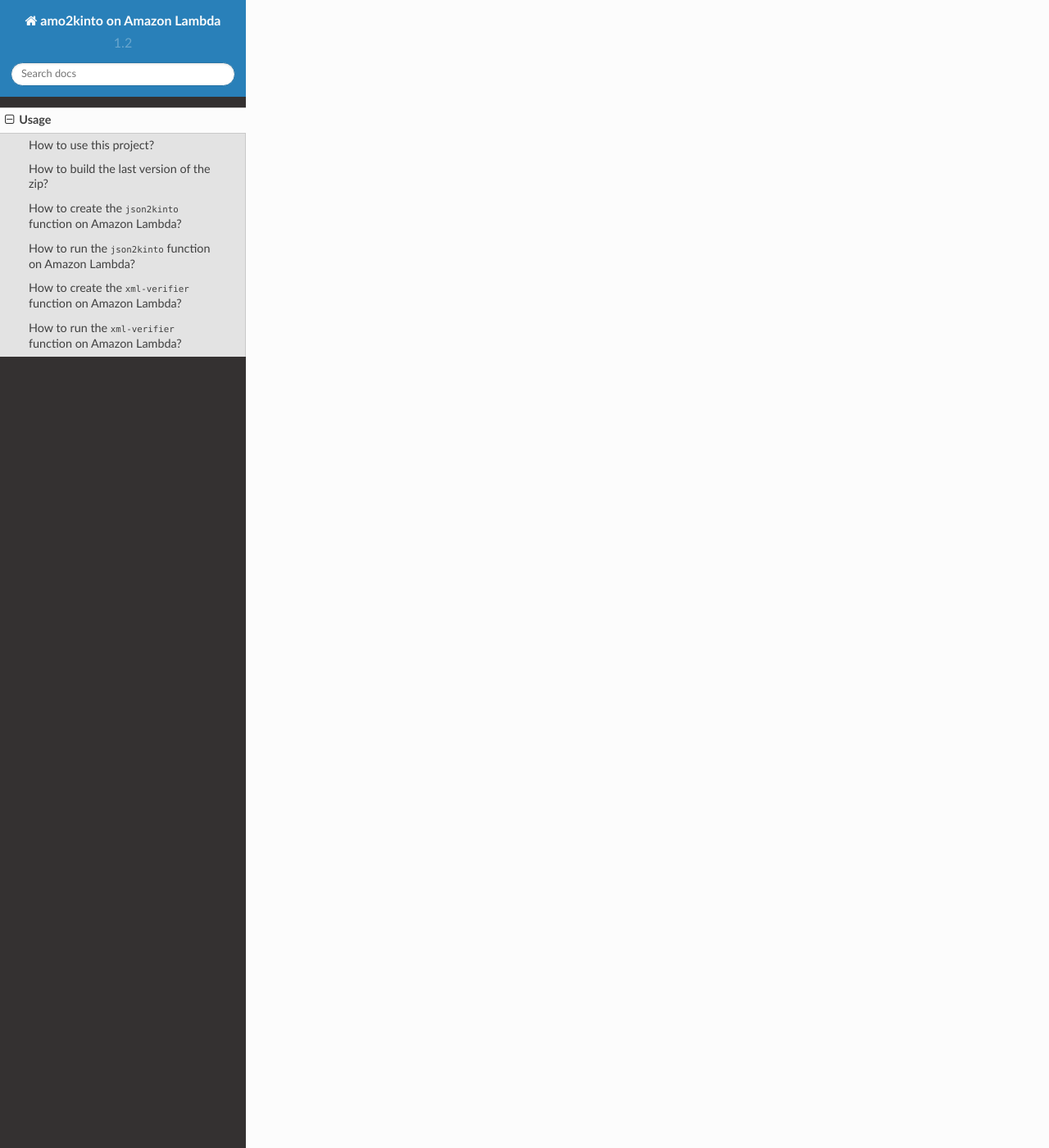
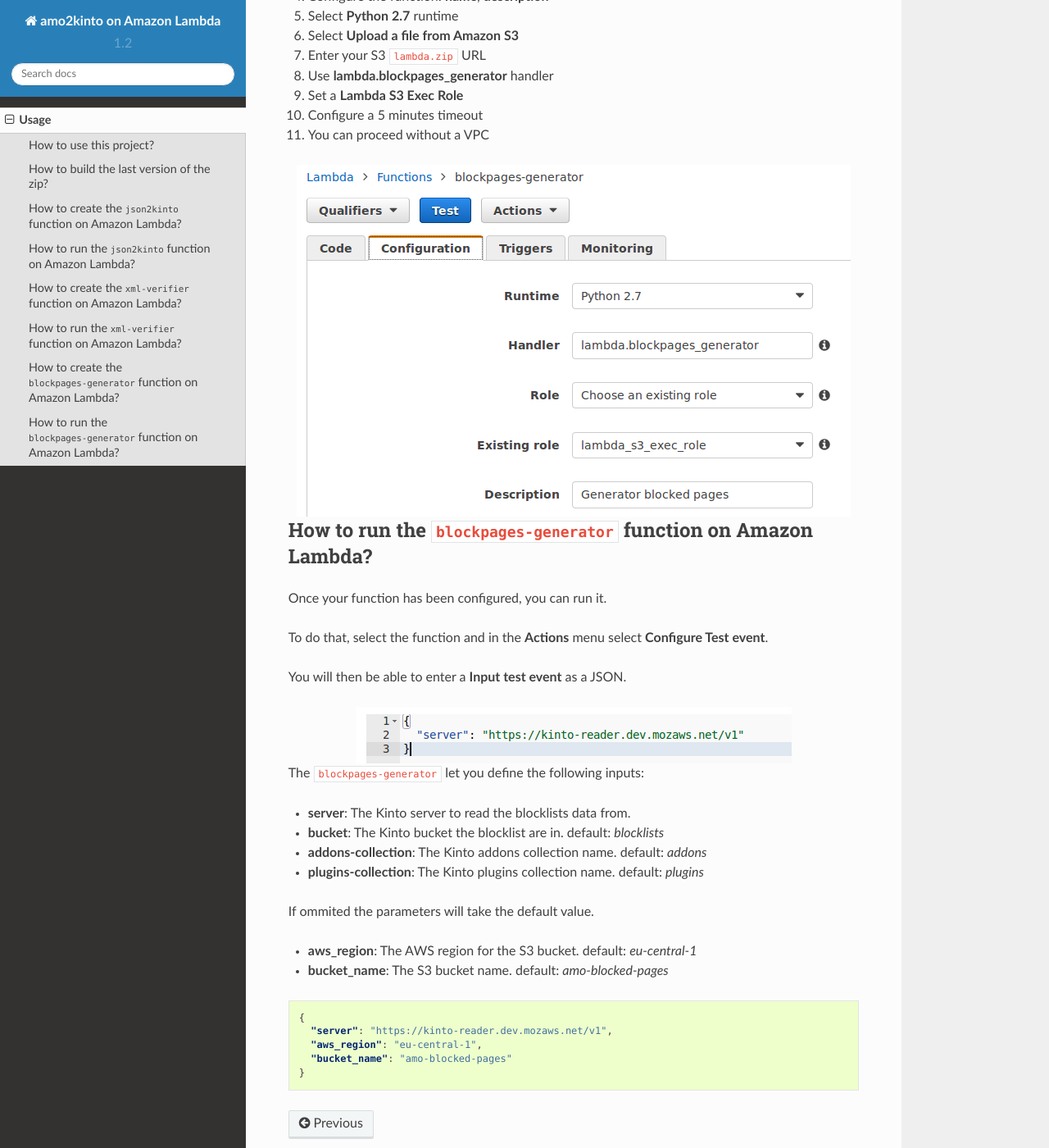
Before and after one commit to mozilla-services/remote-settings-lambdas, a Sphinx documentation site: the page built from docs/source/usage.rst, in a window 1280 px wide and 1400 px high, scrolled down 5269 px. Shown: the whole window at 82% size. Built offline with Sphinx 7.4.7 and the Read the Docs theme 2.0.0, drawn with Linux system fonts in a browser that asks for light colours; some of the changed text lies outside the part shown.

Commit message:
Add blockpages lambda configuration.

```diff
--- a/docs/source/usage.rst
+++ b/docs/source/usage.rst
@@ -172,3 +172,55 @@
       "local": "https://kinto.stage.mozaws.net/v1/blocklist/3/{ec8030f7-c20a-464f-9b0e-13a3a9e97384}/46.0/",
       "remote": "https://blocklist.addons.mozilla.org/blocklist/3/{ec8030f7-c20a-464f-9b0e-13a3a9e97384}/46.0/"
     }
+
+How to create the ``blockpages-generator`` function on Amazon Lambda?
+---------------------------------------------------------------------
+
+1. `Log into the Amazon Web Service console. <https://console.aws.amazon.com/lambda/home>`_
+2. Click the **Create a Lambda Function** button
+3. Skip the blueprint
+4. Configure the function: **name**, **description**
+5. Select **Python 2.7** runtime
+6. Select **Upload a file from Amazon S3**
+7. Enter your S3 ``lambda.zip`` URL
+8. Use **lambda.blockpages_generator** handler
+9. Set a **Lambda S3 Exec Role**
+10. Configure a 5 minutes timeout
+11. You can proceed without a VPC
+
+.. image:: images/blockpages-generator-setup.png
+    :align: center
+
+
+How to run the ``blockpages-generator`` function on Amazon Lambda?
+------------------------------------------------------------------
+
+Once your function has been configured, you can run it.
+
+To do that, select the function and in the **Actions** menu select
+**Configure Test event**.
+
+You will then be able to enter a **Input test event** as a JSON.
+
+.. image:: images/blockpages-generator-test-event.png
+    :align: center
+
+The ``blockpages-generator`` let you define the following inputs:
+
+- **server**: The Kinto server to read the blocklists data from.
+- **bucket**: The Kinto bucket the blocklist are in. default: *blocklists*
+- **addons-collection**: The Kinto addons collection name. default: *addons*
+- **plugins-collection**: The Kinto plugins collection name. default: *plugins*
+
+If ommited the parameters will take the default value.
+
+- **aws_region**: The AWS region for the S3 bucket. default: *eu-central-1*
+- **bucket_name**: The S3 bucket name. default: *amo-blocked-pages*
+
+.. code-block:: json
+
+    {
+      "server": "https://kinto-reader.dev.mozaws.net/v1",
+      "aws_region": "eu-central-1",
+      "bucket_name": "amo-blocked-pages"
+    }
--- a/lambda.py
+++ b/lambda.py
@@ -58,9 +58,10 @@
 
 def blockpages_generator(event, context):
     """Event will contain the blockpages_generator parameters:
-         - server: The kinto server to write data to.
+         - server: The kinto server to read data from.
                    (i.e: https://kinto-writer.services.mozilla.com/)
-         - s3bucket: S3 bucket to sync the files too.
+         - aws_region: S3 bucket AWS Region.
+         - bucket_name: S3 bucket name.
          - bucket: The readonly public and signed bucket.
          - addons-collection: The add-ons collection name.
          - plugins-collection: The plugin collection name.
```
Also changed, not shown: docs/source/images/blockpages-generator-setup.png (added), docs/source/images/blockpages-generator-test-event.png (added).
